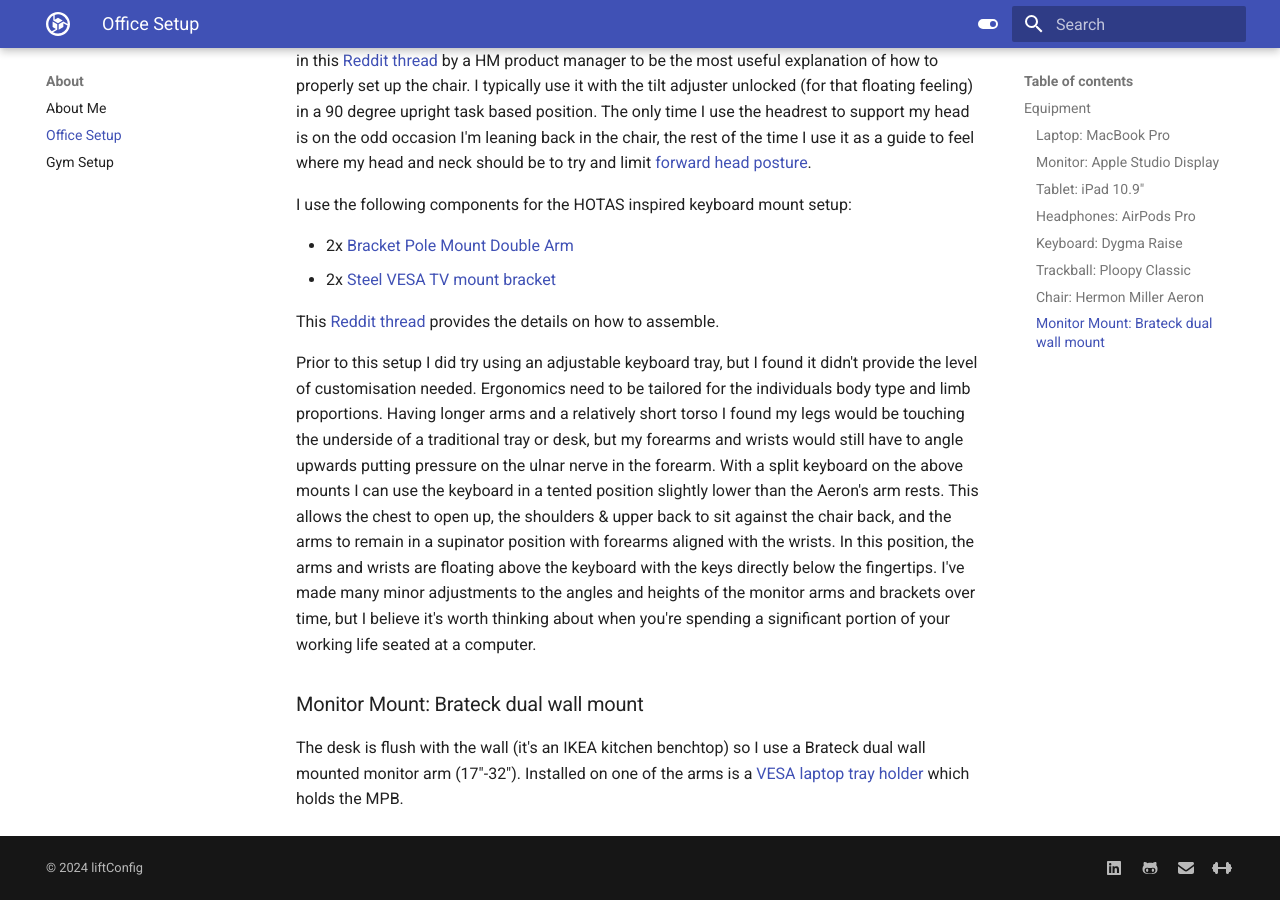
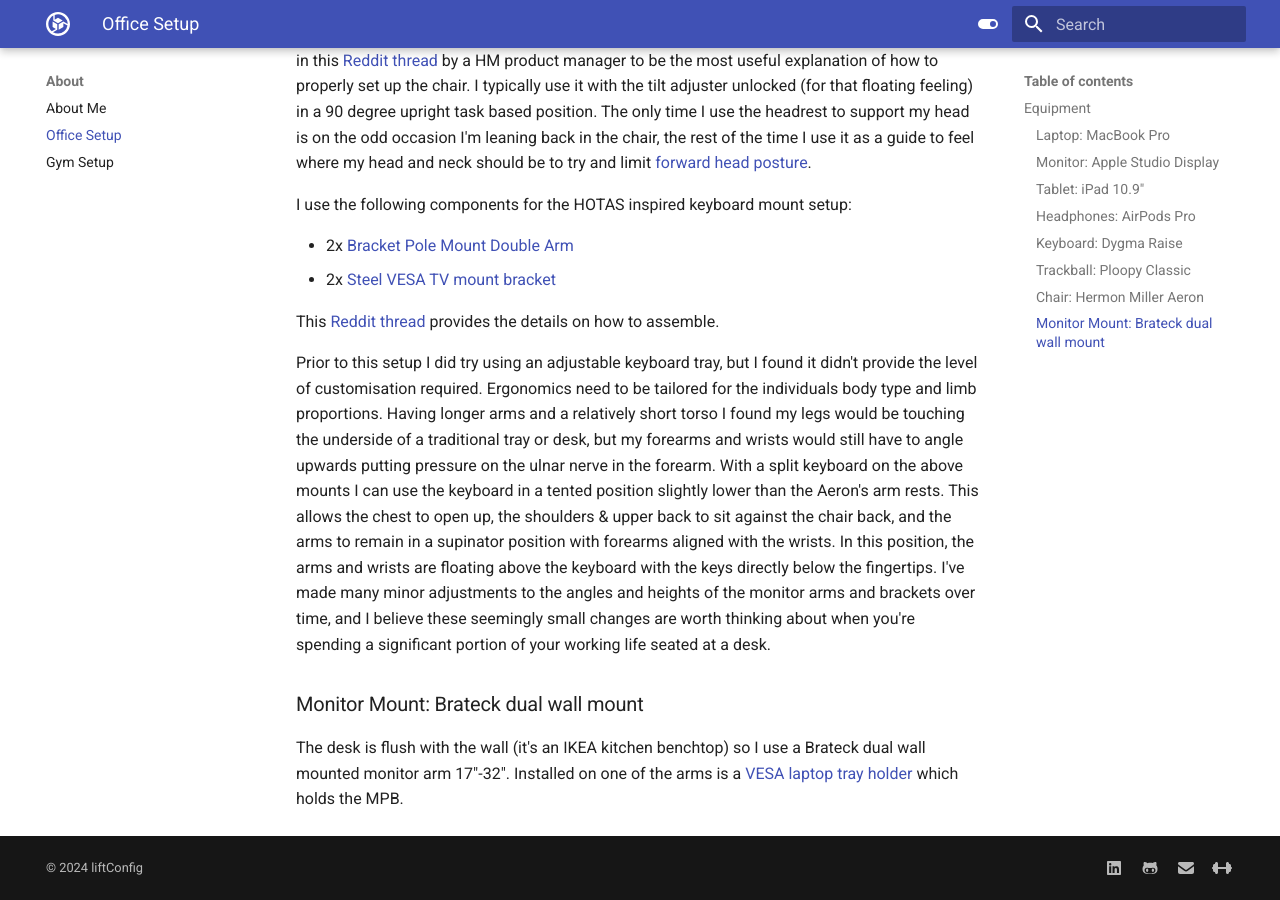
Before and after one commit to liftconfig/liftconfig.github.io, an MkDocs documentation site: the page built from docs/about/office-setup.md, in a window 1280 px wide and 900 px high, scrolled down 3638 px. Built offline with MkDocs 1.6.1 and Material for MkDocs 9.7.7, drawn with Linux system fonts in a browser that asks for light colours; some of the changed text lies outside the part shown.

Commit message:
Fixed some minor typos in about pages

```diff
--- a/docs/about/office-setup.md
+++ b/docs/about/office-setup.md
@@ -61,8 +61,8 @@
 
 This [Reddit thread](https://www.reddit.com/r/hotas/comments/mmmyp2/herman_miller_aeron_diy_mounts_with_quick_release/) provides the details on how to assemble.
 
-Prior to this setup I did try using an adjustable keyboard tray, but I found it didn't provide the level of customisation needed. Ergonomics need to be tailored for the individuals body type and limb proportions. Having longer arms and a relatively short torso I found my legs would be touching the underside of a traditional tray or desk, but my forearms and wrists would still have to angle upwards putting pressure on the ulnar nerve in the forearm. With a split keyboard on the above mounts I can use the keyboard in a tented position slightly lower than the Aeron's arm rests. This allows the chest to open up, the shoulders & upper back to sit against the chair back, and the arms to remain in a supinator position with forearms aligned with the wrists. In this position, the arms and wrists are floating above the keyboard with the keys directly below the fingertips. I've made many minor adjustments to the angles and heights of the monitor arms and brackets over time, but I believe it's worth thinking about when you're spending a significant portion of your working life seated at a computer.
+Prior to this setup I did try using an adjustable keyboard tray, but I found it didn't provide the level of customisation required. Ergonomics need to be tailored for the individuals body type and limb proportions. Having longer arms and a relatively short torso I found my legs would be touching the underside of a traditional tray or desk, but my forearms and wrists would still have to angle upwards putting pressure on the ulnar nerve in the forearm. With a split keyboard on the above mounts I can use the keyboard in a tented position slightly lower than the Aeron's arm rests. This allows the chest to open up, the shoulders & upper back to sit against the chair back, and the arms to remain in a supinator position with forearms aligned with the wrists. In this position, the arms and wrists are floating above the keyboard with the keys directly below the fingertips. I've made many minor adjustments to the angles and heights of the monitor arms and brackets over time, and I believe these seemingly small changes are worth thinking about when you're spending a significant portion of your working life seated at a desk.
 
 ### Monitor Mount: Brateck dual wall mount
 
-The desk is flush with the wall (it's an IKEA kitchen benchtop) so I use a Brateck dual wall mounted monitor arm (17"-32"). Installed on one of the arms is a [VESA laptop tray holder](https://www.ebay.com.au/itm/174574651488) which holds the MPB.
+The desk is flush with the wall (it's an IKEA kitchen benchtop) so I use a Brateck dual wall mounted monitor arm 17"-32". Installed on one of the arms is a [VESA laptop tray holder](https://www.ebay.com.au/itm/174574651488) which holds the MPB.
```
Also changed, not shown: other parts of docs/about/office-setup.md (+2 -2 lines), docs/about/gym-setup.md (+1 -1 lines).
